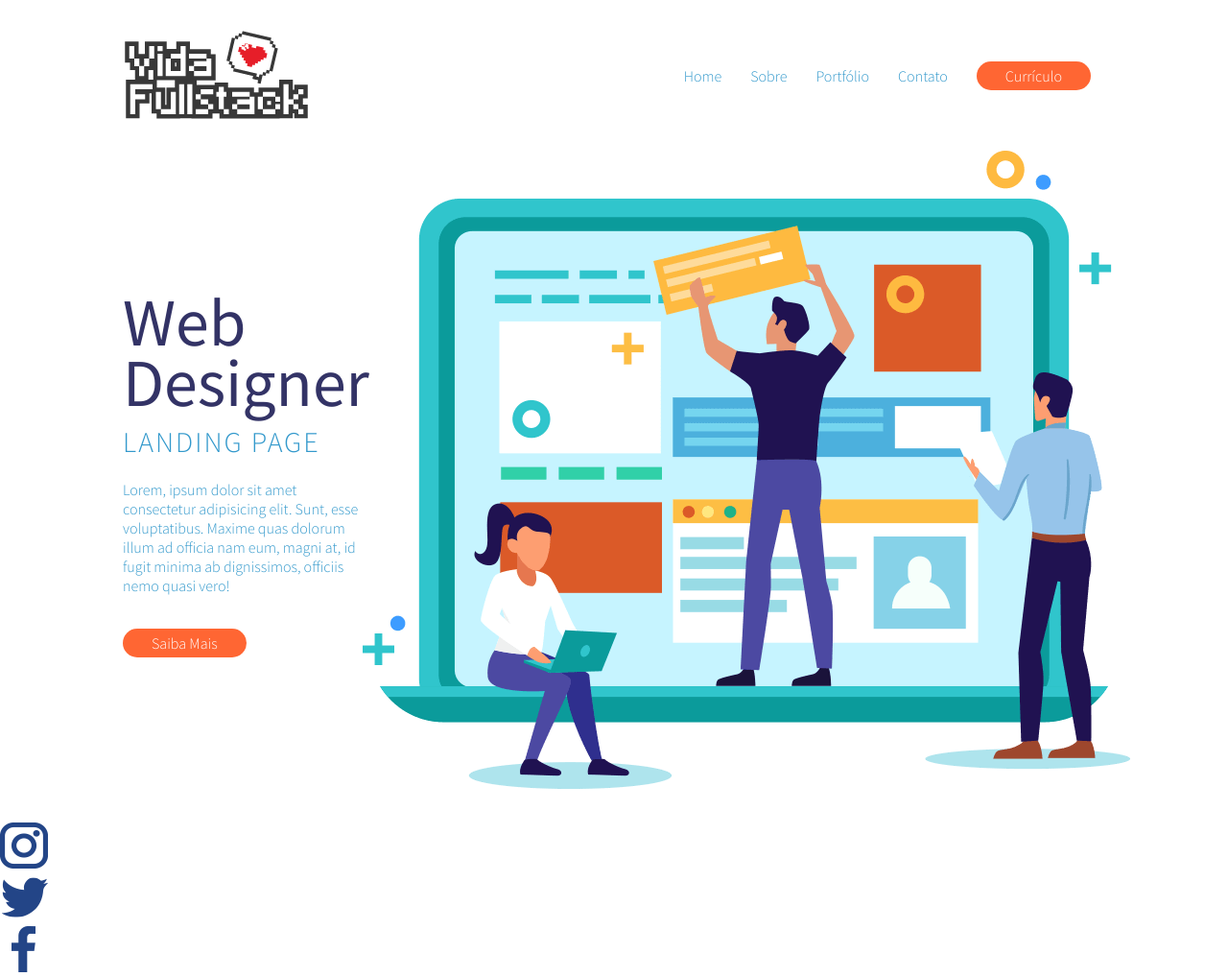
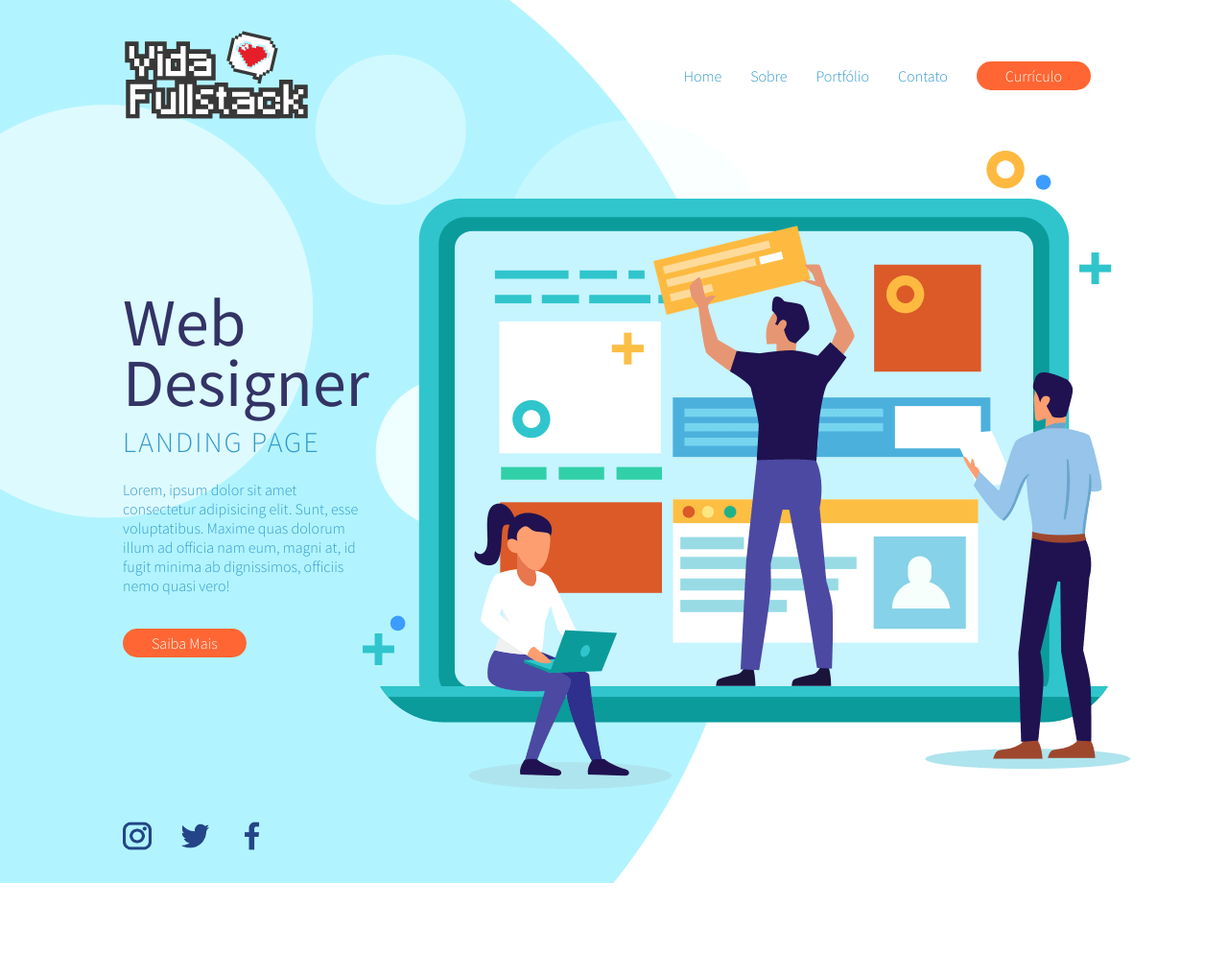
Before and after one commit to Josea4848/Projeto-Site-Curso-FrontEnd, a plain HTML site: page index.html in a window 1280 px wide. Shown: the whole page at 96% size. After the commit the page ends 920 px from the top, so only its background shows below. Drawn offline with Linux system fonts and the light colour scheme.

Commit message:
Footer estilizado e background inserido

```diff
--- /dev/null
+++ b/assets/CSS/footer.css
@@ -0,0 +1,7 @@
+footer ul li {
+  margin: 0px 30px 0px 0px;
+}
+
+footer ul li a img {
+  width: 30px;
+}
--- a/assets/CSS/header.css
+++ b/assets/CSS/header.css
@@ -4,7 +4,6 @@
 }
 
 .header nav ul {
-  list-style-type: none;
   display: flex;
   flex-direction: row;
   align-items: center;
--- a/assets/CSS/style.css
+++ b/assets/CSS/style.css
@@ -5,6 +5,7 @@
 @import url(header.css);
 @import url(buttons.css);
 @import url(main.css);
+@import url(footer.css);
 
 /* RESET CSS */
 * {
@@ -16,6 +17,11 @@
   font-weight: 300;
   border: 0;
   vertical-align: baseline;
+  list-style-type: none;
+}
+
+body {
+  background: url("../Images/bolha-background.png") no-repeat left center;
 }
 
 .container {
--- a/index.html
+++ b/index.html
@@ -51,9 +51,9 @@
   </main>
 
   <!-- Footer -->
-  <footer>
+  <footer class="container">
     <!-- Social Media -->
-    <ul>
+    <ul class="row">
       <li><a href="#"><img src="assets/Images/logo-insta.png" alt="Instagram"></a></li>
       <li><a href="#"><img src="assets/Images/logo-twitter.png" alt="Twitter"></a></li>
       <li><a href="#"><img src="assets/Images/logo-facebook.png" alt="Instagram"></a></li>
```
